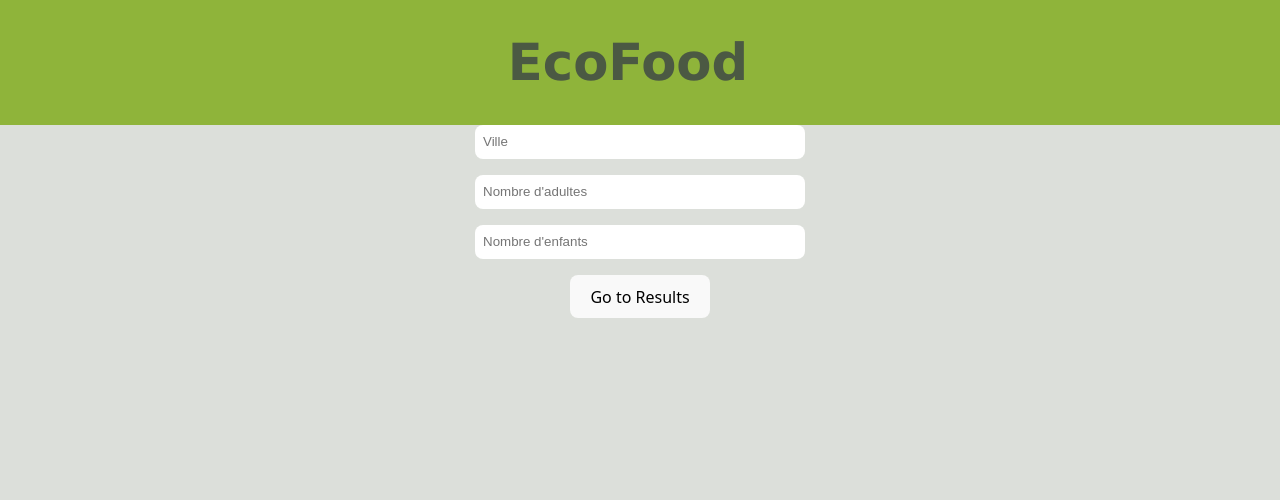
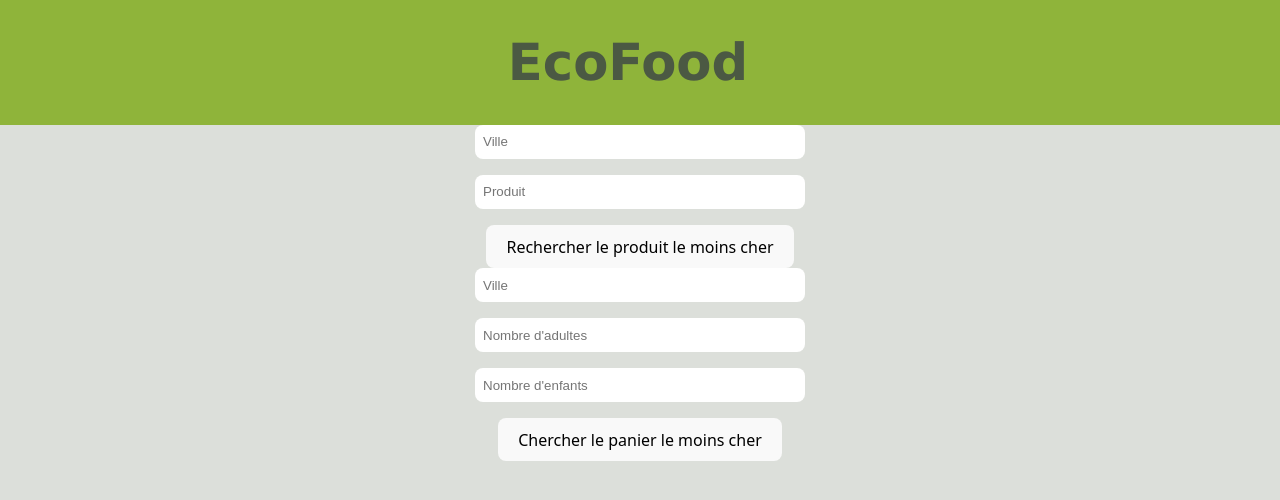
Before and after one commit to UTT-GL03/EcoFood, a React app in the folder frontend/: page / in a window 1280 px wide. Shown: the top 500 px of the page. Built offline with nearby package versions, Linux system fonts and the light colour scheme; the HTML template or start-up script is replaced by a standard one.

Commit message:
add : SearchProduct

```diff
--- a/frontend/src/App.jsx
+++ b/frontend/src/App.jsx
@@ -5,7 +5,7 @@ import ResultsList from "./ResultsList";
 import { BrowserRouter, Routes, Route, Link } from "react-router-dom";
 import { useState } from "react";
 import SearchCart from "./SearchCart";
-
+import SearchProduct from "./SearchProduct";
 
 
 function App() {
@@ -27,7 +27,10 @@ function App() {
         <Routes>
           <Route path="/" element={
             <div>
-            <SearchCart>
+              <SearchProduct>
+              </SearchProduct>
+
+              <SearchCart>
               </SearchCart>
             </div>
           }></Route>
--- a/frontend/src/SearchCart.jsx
+++ b/frontend/src/SearchCart.jsx
@@ -38,7 +38,7 @@ const [adults, setAdults] = useState(0);
                 type="number"/>
 
             <Link to={`/results/${city}/paniermoyen?nombre_adultes=${adults}&nombre_enfants=${children}`}>
-            <button onClick={onclick}>Go to Results</button>
+            <button onClick={onclick}>Chercher le panier le moins cher</button>
             </Link>
         </div>
     </div>
--- /dev/null
+++ b/frontend/src/SearchProduct.css
@@ -0,0 +1,16 @@
+
+.search-form{
+	align-items: center;
+	display: flex;
+	gap: 1rem;
+	flex-direction: column;
+
+}
+
+.inputSearch{
+	width: 20rem;
+	height: 2rem;
+	border-radius: 0.5rem;
+	border: none;
+	padding-left: 0.5rem;
+}
--- /dev/null
+++ b/frontend/src/SearchProduct.jsx
@@ -0,0 +1,41 @@
+import { use, useState } from "react";
+import { Link } from "react-router-dom";
+import './searchproduct.css';
+
+function SearchProduct() {
+
+const [adults, setAdults] = useState(0);
+  const [city, setCity] = useState("");
+  const [product, setProduct]=useState("");
+  const onclick = () => {
+    console.log(city);
+    console.log(`/results/${city}/${product}`);
+  }
+
+  return (
+    <div>
+        <div className="search-form">
+            <input
+                id = "city"
+                placeholder="Ville"
+                className="inputSearch"
+                name="city"
+                onChange={(e) => setCity(e.target.value)}
+                type="text"/>
+            <input
+                id = "product"
+                placeholder="Produit"
+                className="inputSearch"
+                name="product"
+                onChange={(e) => setProduct(e.target.value)}
+                type="text"/>
+
+            <Link to={`/results/${city}/${product}`}>
+            <button onClick={onclick}>Rechercher le produit le moins cher</button>
+            </Link>
+        </div>
+    </div>
+  )
+}
+
+export default SearchProduct;
```
